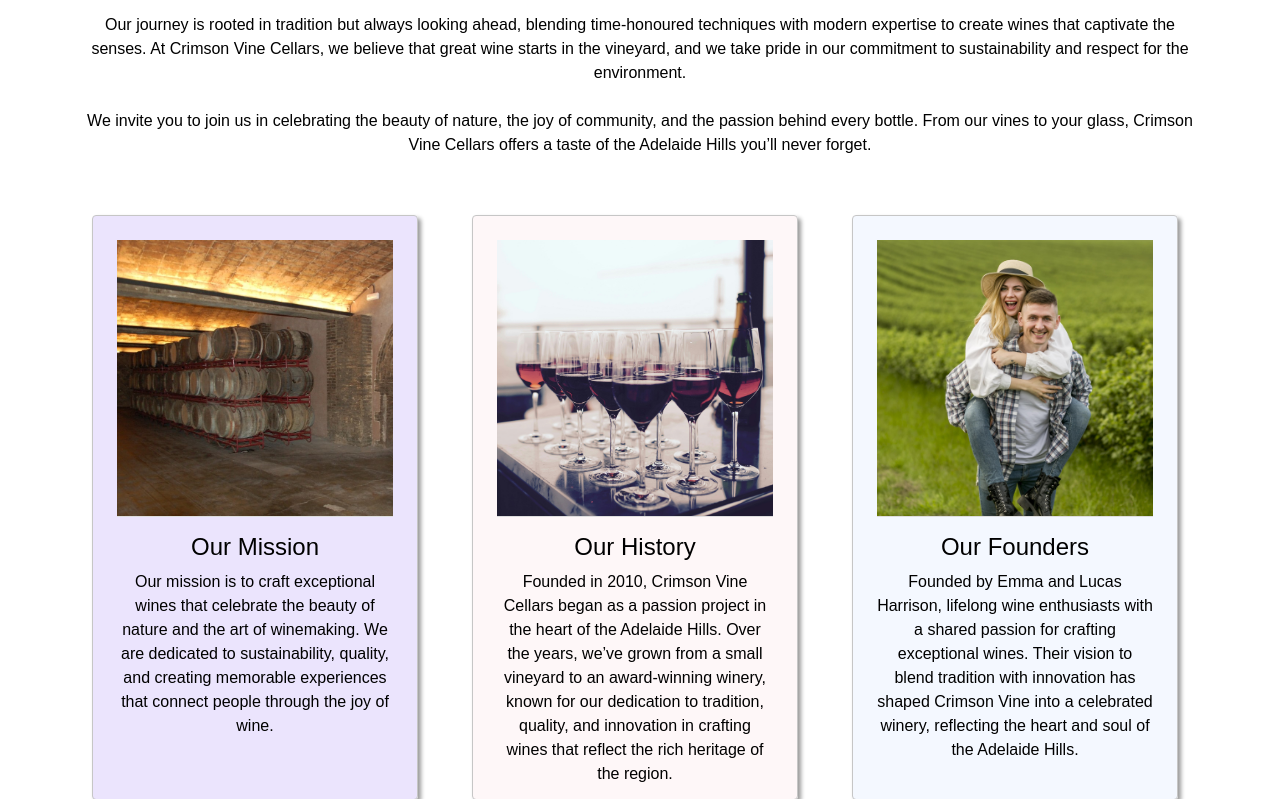
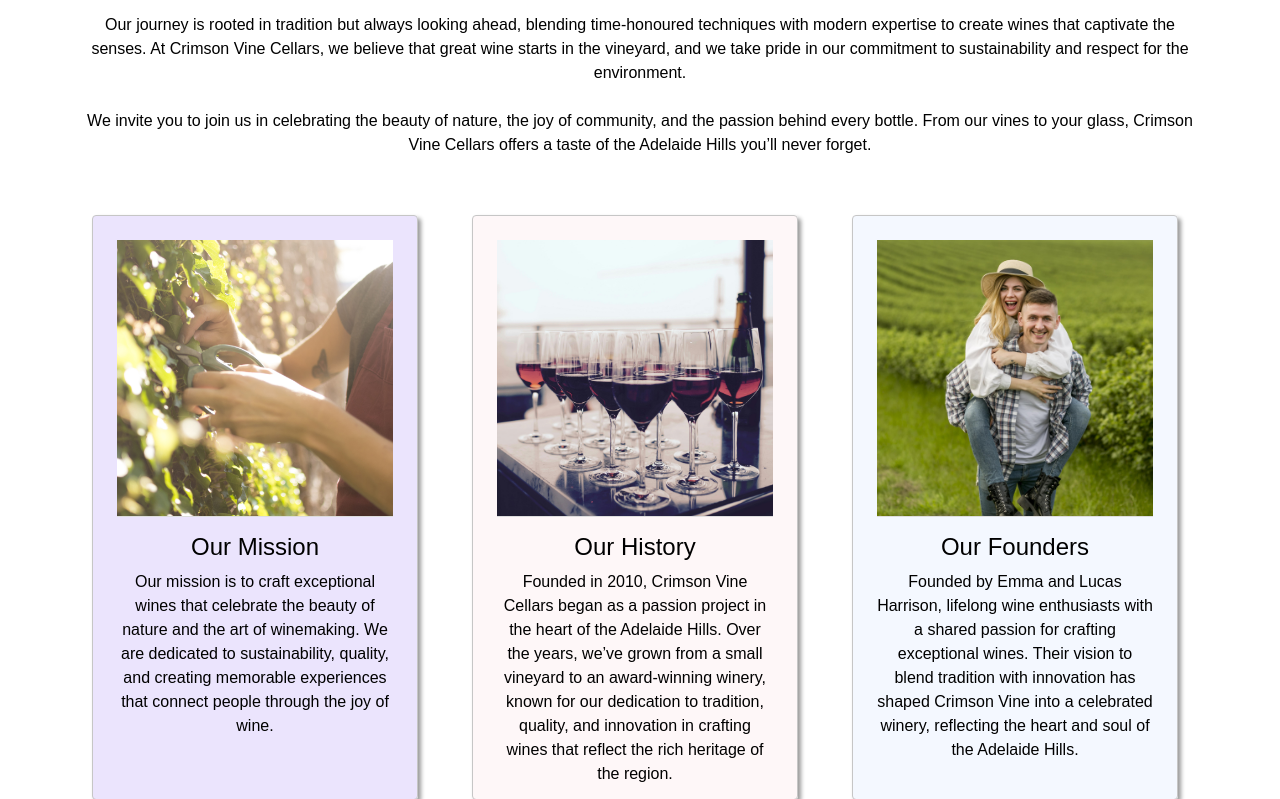
Before and after one commit to jordie-13/Crimson_Vine_Cellars, a Django app: page /about-us/ in a window 1280 px wide. Shown: the part 321-1120 px from the top of the page. Run offline with Django 5.2, Linux system fonts and the light colour scheme; some libraries are stand-ins or nearby versions.

Commit message:
Update about us template styles

```diff
--- a/home/templates/about_us.html
+++ b/home/templates/about_us.html
@@ -32,7 +32,7 @@
         <!-- First Box -->
         <div class="col-md-4 mb-4 d-flex justify-content-center">
             <div class="about-us-box about-box-1 text-center p-4 rounded">
-                <img src="{% static 'images/wine-cellar.jpg' %}" alt="Image 1" class="img-fluid box-image mb-3" style="max-height: 300px;">
+                <img src="{% static 'images/grape-picking-2.jpg' %}" alt="Image 1" class="img-fluid box-image mb-3" style="max-height: 300px;">
                 <h4>Our Mission</h4>
                 <p>Our mission is to craft exceptional wines that celebrate the beauty of nature and the art of winemaking.
                     We are dedicated to sustainability, quality, and creating memorable experiences that connect people
```
Also changed, not shown: static/images/grape-picking-2.jpg (added).
